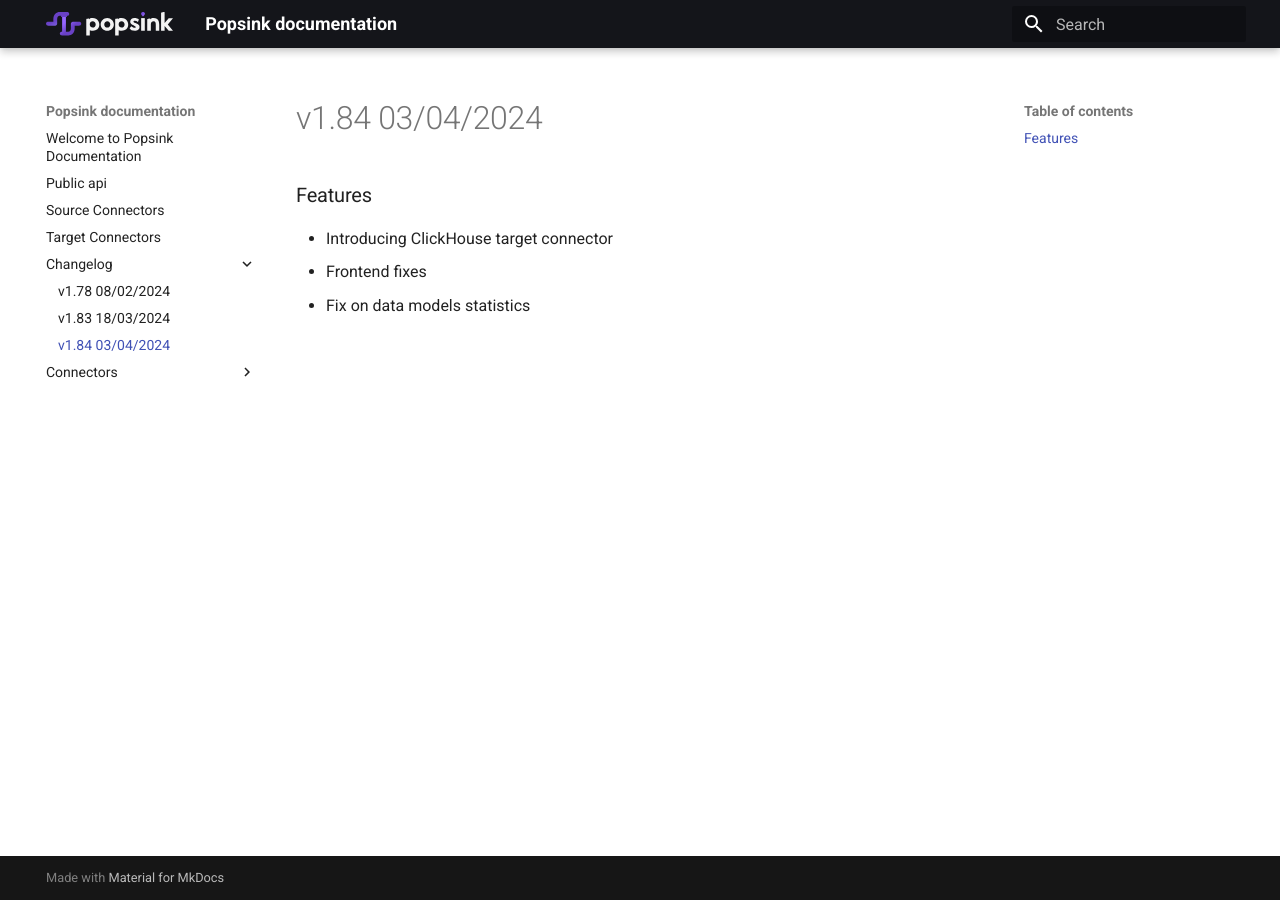
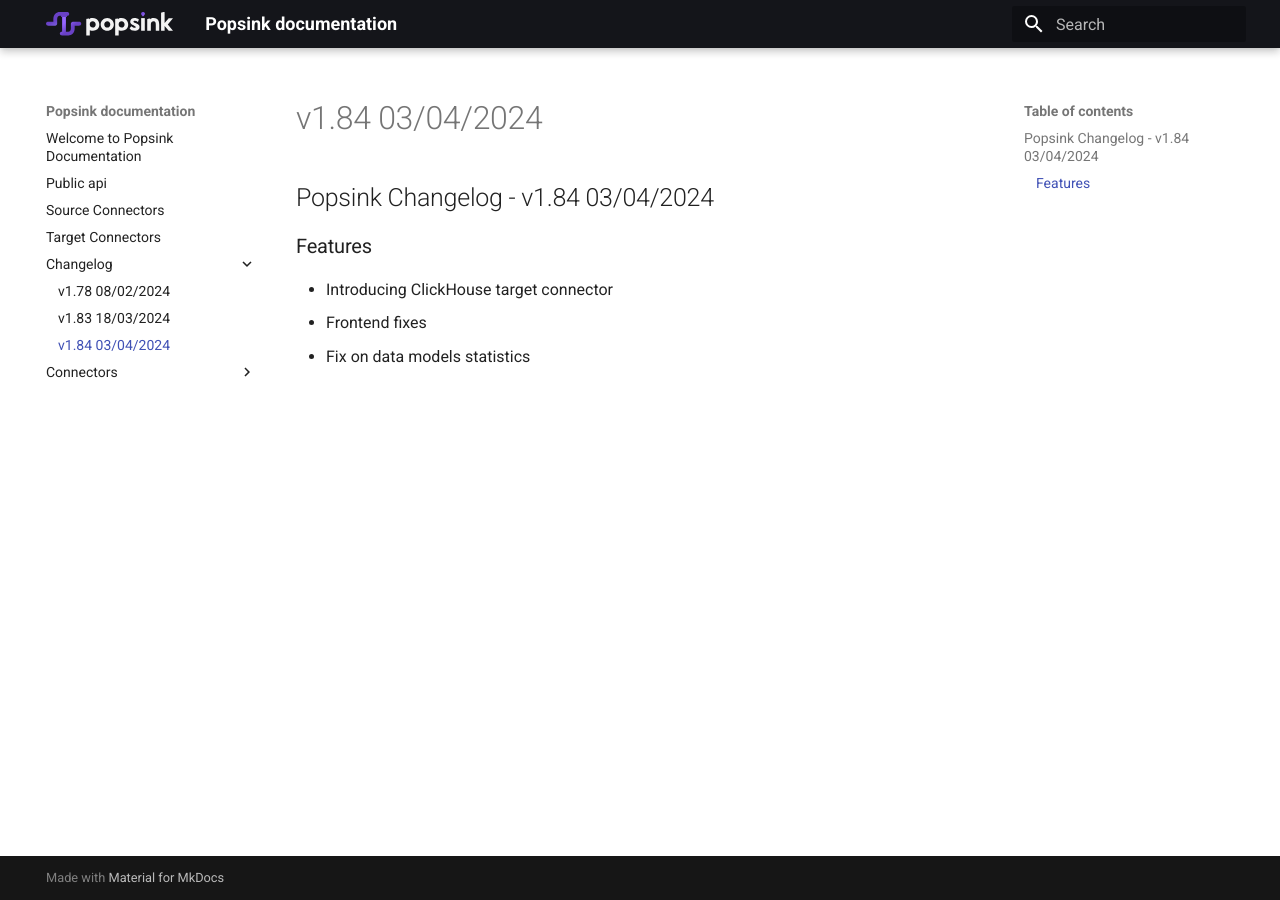
Before and after one commit to Popsink/documentation, an MkDocs documentation site: the page built from docs/changelog/v1.84.md, in a window 1280 px wide. Built offline with MkDocs 1.6.1 and Material for MkDocs 9.7.7, drawn with Linux system fonts in a browser that asks for light colours.

Commit message:
Update v1.84.md

```diff
--- a/docs/changelog/v1.84.md
+++ b/docs/changelog/v1.84.md
@@ -1,4 +1,6 @@
 # v1.84 03/04/2024
+
+## Popsink Changelog - v1.84 03/04/2024
 
 ### Features
 
```
